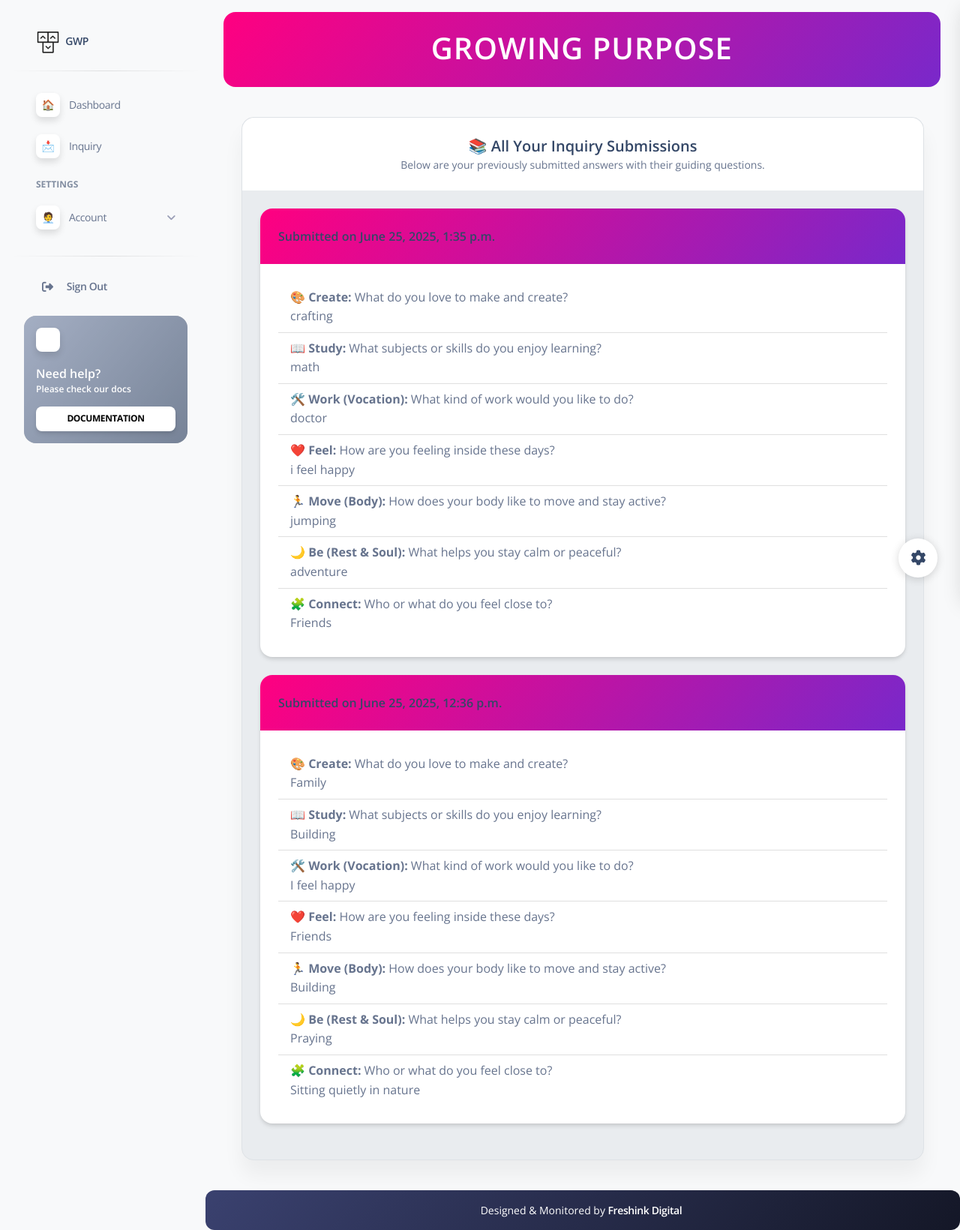
After one commit to FreshInk-Digital/Grow-with-purpose, a Django app: page /inquiry/history/ in a window 1280 px wide. The commit adds this page. Shown: the whole page at 75% size. Run offline with Django 5.2, Linux system fonts and the light colour scheme; a user stored in the database is signed in; data comes from the database, SQL or seed files in the repository; both versions use the stored data as it was after the commit; some libraries are stand-ins or nearby versions; some web fonts are replaced; grey boxes are pictures that could not be loaded.

Commit message:
Add: inquiry_all_results page

```diff
--- /dev/null
+++ b/questioneers/templates/main/inquiry_all_results.html
@@ -0,0 +1,54 @@
+{% extends "./main.html" %}
+{% block title %}All Past Inquiries – GWP{% endblock %}
+{% block dashboard %}
+<div class="container-fluid">
+  <div class="row">
+    <div class="col-lg-12">
+      <div class="card bg-light border">
+        <div class="card-header text-center">
+          <h5 class="mb-0">📚 All Your Inquiry Submissions</h5>
+          <p class="text-sm mb-0">Below are your previously submitted answers with their guiding questions.</p>
+        </div>
+        <div class="card-body">
+          {% if inquiries %}
+            {% for inquiry in inquiries %}
+              <div class="card mb-4 shadow-sm">
+                <div class="card-header bg-gradient-primary text-white">
+                  <h6 class="mb-0">Submitted on {{ inquiry.submitted_at|date:"F j, Y, g:i a" }}</h6>
+                </div>
+                <div class="card-body">
+                  <ul class="list-group list-group-flush">
+                    <li class="list-group-item">
+                      <strong>🎨 Create:</strong> What do you love to make and create?<br>{{ inquiry.create }}
+                    </li>
+                    <li class="list-group-item">
+                      <strong>📖 Study:</strong> What subjects or skills do you enjoy learning?<br>{{ inquiry.study }}
+                    </li>
+                    <li class="list-group-item">
+                      <strong>🛠️ Work (Vocation):</strong> What kind of work would you like to do?<br>{{ inquiry.work }}
+                    </li>
+                    <li class="list-group-item">
+                      <strong>❤️ Feel:</strong> How are you feeling inside these days?<br>{{ inquiry.feel }}
+                    </li>
+                    <li class="list-group-item">
+                      <strong>🏃 Move (Body):</strong> How does your body like to move and stay active?<br>{{ inquiry.move }}
+                    </li>
+                    <li class="list-group-item">
+                      <strong>🌙 Be (Rest & Soul):</strong> What helps you stay calm or peaceful?<br>{{ inquiry.be }}
+                    </li>
+                    <li class="list-group-item">
+                      <strong>🧩 Connect:</strong> Who or what do you feel close to?<br>{{ inquiry.connect }}
+                    </li>
+                  </ul>
+                </div>
+              </div>
+            {% endfor %}
+          {% else %}
+            <p class="text-center text-muted">You haven’t submitted any inquiries yet.</p>
+          {% endif %}
+        </div>
+      </div>
+    </div>
+  </div>
+</div>
+{% endblock %}
--- a/questioneers/urls.py
+++ b/questioneers/urls.py
@@ -19,6 +19,7 @@ urlpatterns = [
     path('dashboard/', views.dashboard, name='dashboard'),
     path('inquiry/', views.inquiry, name='inquiry'),
     path('inquiry/results/', views.inquiry_results, name='inquiry_results'),
+    path('inquiry/history/', views.inquiry_all_results, name='inquiry_all_results'),
     path('profile/', views.profile, name='profile'),
 ]
 if settings.DEBUG:
--- a/questioneers/views.py
+++ b/questioneers/views.py
@@ -142,6 +142,16 @@ def inquiry_results(request):
     })
 
 
+@login_required
+def inquiry_all_results(request):
+    inquiries = Inquiry.objects.filter(user=request.user).order_by('-submitted_at')
+    return render(request, 'main/inquiry_all_results.html', {
+        'inquiries': inquiries,
+        'page_title': 'All Past Inquiries'
+    })
+
+
+
 # Profile
 @login_required
 def profile(request):
```
Also changed, not shown: questioneers/admin.py (+14 -1 lines), questioneers/templates/main/inquiry.html (+7 -1 lines), db.sqlite3.
